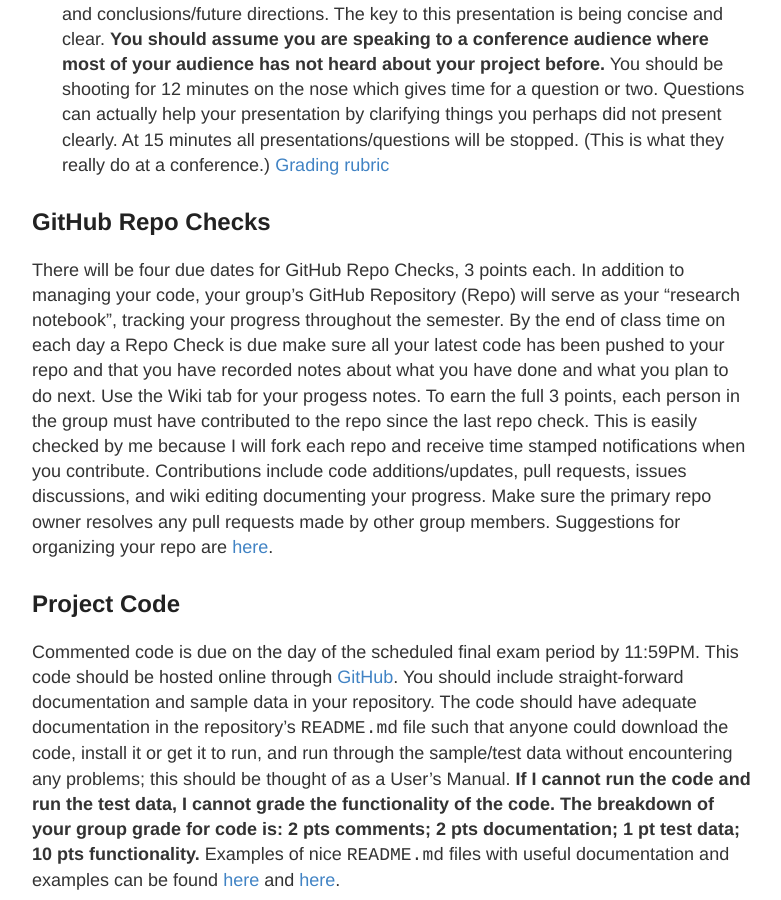
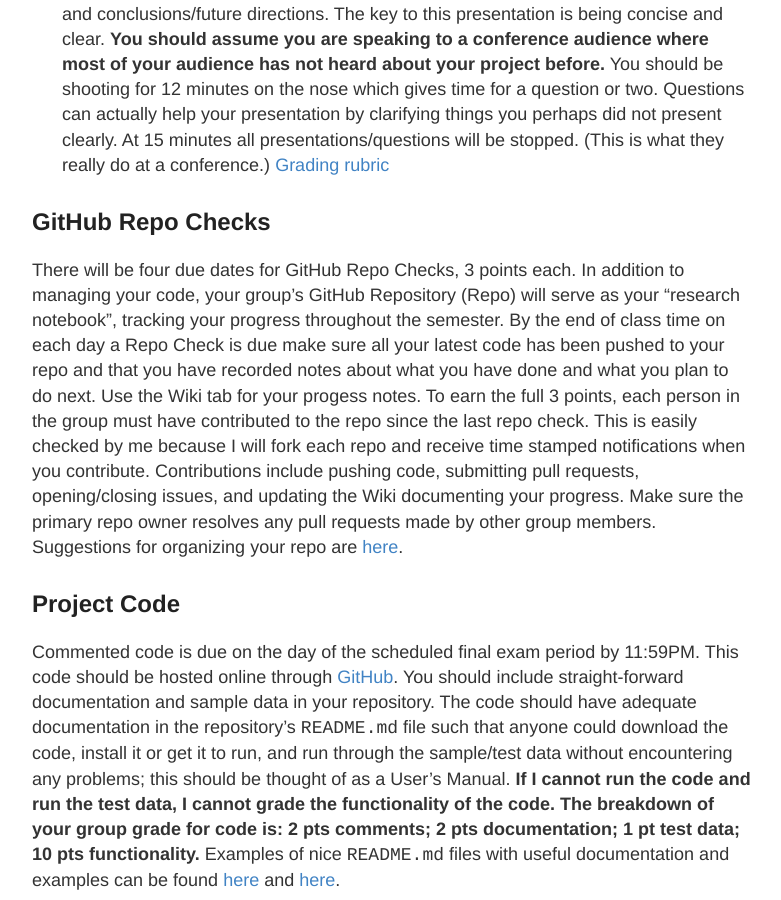
Before and after one commit to hwheeler01/CompBio, a Jekyll site: the page built from assignments.md, in a window 1280 px wide and 900 px high, scrolled down 1836 px. Shown: the whole window, without its empty margins (248-1029 px from the left). Built offline with Jekyll 4.4.1, drawn with Linux system fonts in a browser that asks for light colours; some of the changed text lies outside the part shown.

Commit message:
parser update on assignments page

```diff
--- a/assignments.md
+++ b/assignments.md
@@ -50,7 +50,7 @@ You will be involved in four group presentations over the course of the semester
 
 ## GitHub Repo Checks
 
-There will be four due dates for GitHub Repo Checks, 3 points each. In addition to managing your code, your group's GitHub Repository (Repo) will serve as your “research notebook”, tracking your progress throughout the semester. By the end of class time on each day a Repo Check is due make sure all your latest code has been pushed to your repo and that you have recorded notes about what you have done and what you plan to do next. Use the Wiki tab for your progess notes. To earn the full 3 points, each person in the group must have contributed to the repo since the last repo check. This is easily checked by me because I will fork each repo and receive time stamped notifications when you contribute. Contributions include code additions/updates, pull requests, issues discussions, and wiki editing documenting your progress. Make sure the primary repo owner resolves any pull requests made by other group members. Suggestions for organizing your repo are [here](http://hwheeler01.github.io/CompBio/github/#gitsuggest).
+There will be four due dates for GitHub Repo Checks, 3 points each. In addition to managing your code, your group's GitHub Repository (Repo) will serve as your “research notebook”, tracking your progress throughout the semester. By the end of class time on each day a Repo Check is due make sure all your latest code has been pushed to your repo and that you have recorded notes about what you have done and what you plan to do next. Use the Wiki tab for your progess notes. To earn the full 3 points, each person in the group must have contributed to the repo since the last repo check. This is easily checked by me because I will fork each repo and receive time stamped notifications when you contribute. Contributions include pushing code, submitting pull requests, opening/closing issues, and updating the Wiki documenting your progress. Make sure the primary repo owner resolves any pull requests made by other group members. Suggestions for organizing your repo are [here](http://hwheeler01.github.io/CompBio/github/#gitsuggest).
 
 <span style="font-weight: bold;"><a name="code"></a></span>
 
```
Also changed, not shown: other parts of assignments.md (+1 -1 lines).
